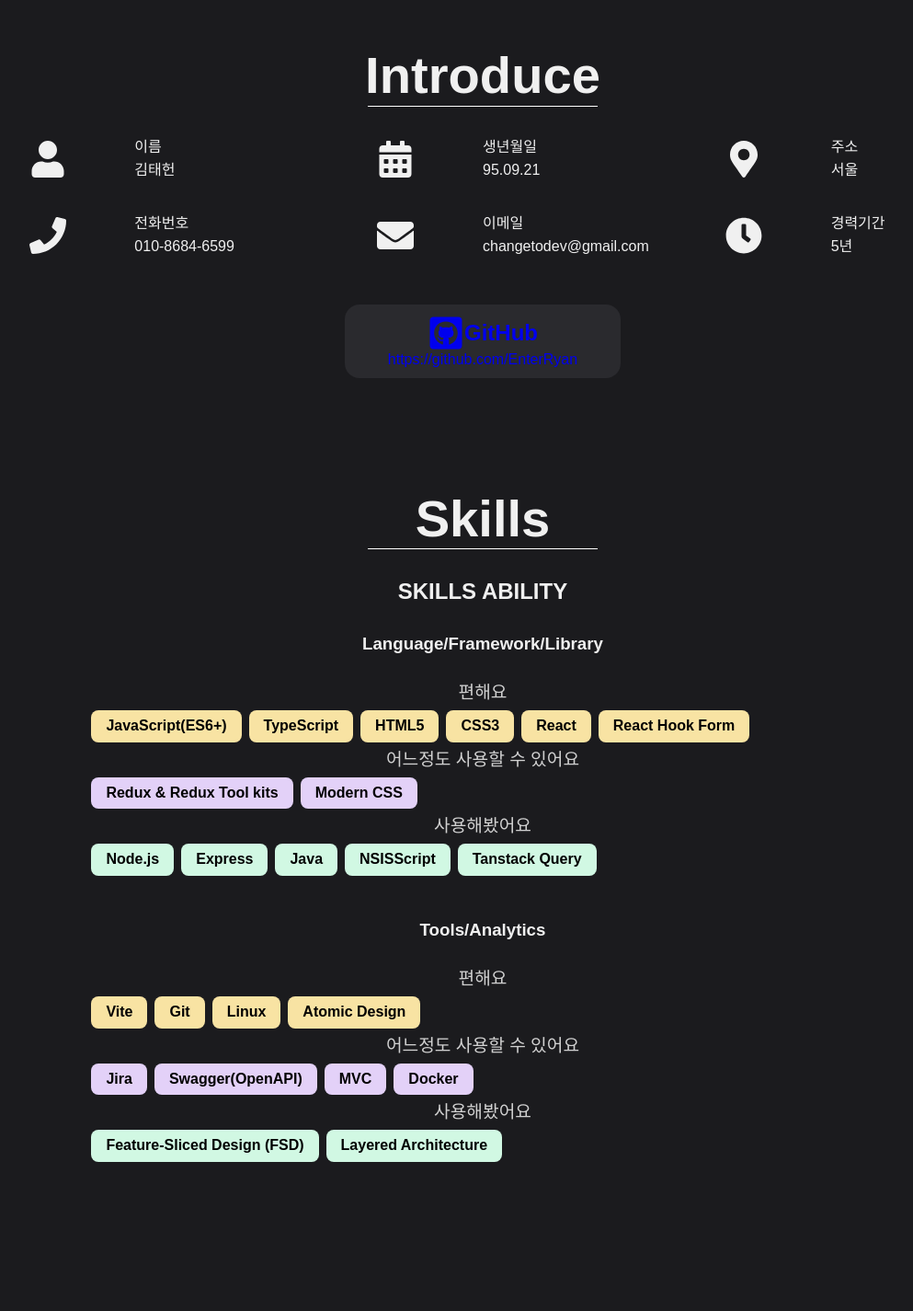
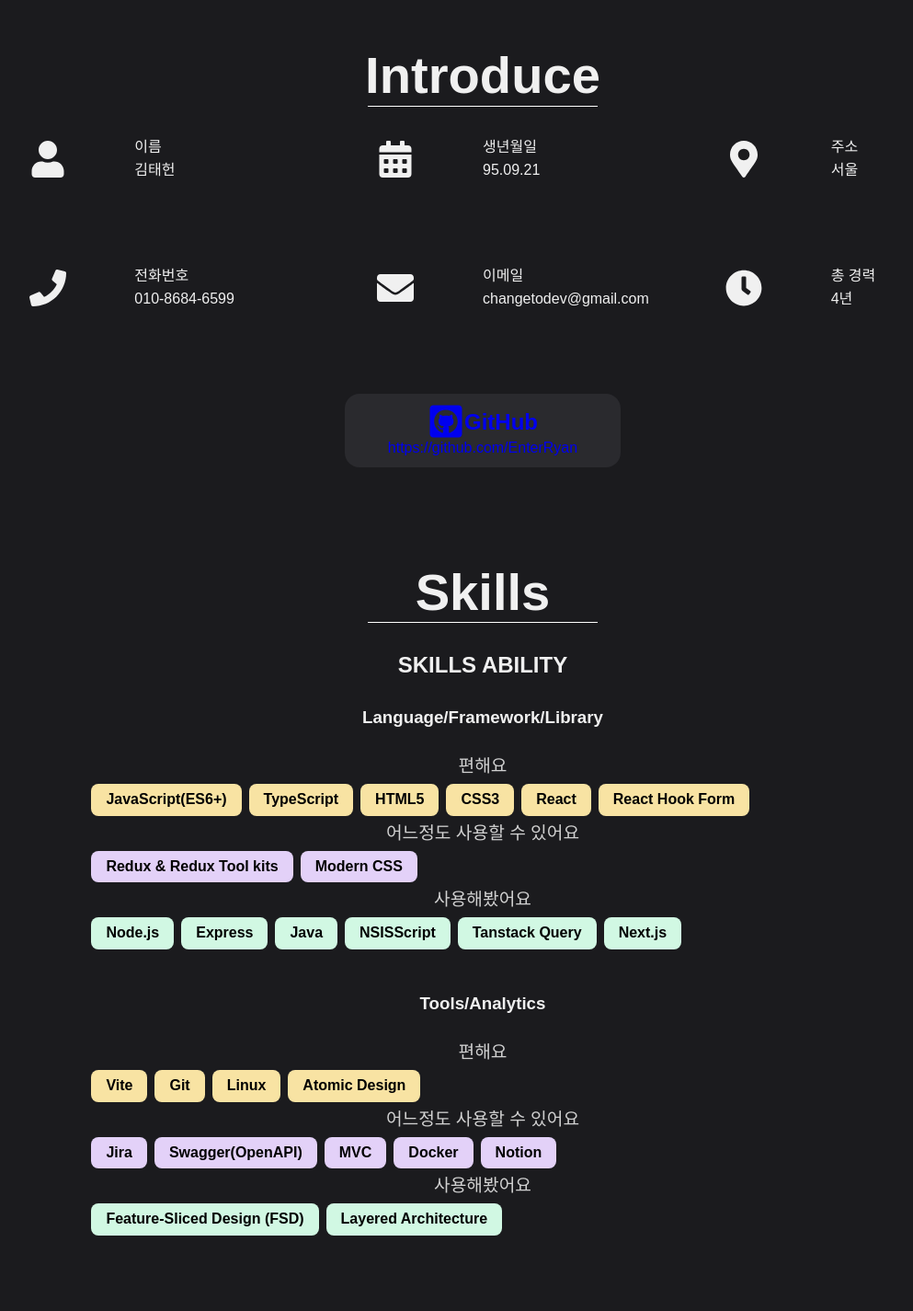
Before and after one commit to kimtaehun-dev/tagDev, a React (Vite) app: page / in a window 1280 px wide. Shown: the part 886-2311 px from the top of the page at 92% size, without its empty margins (115-1108 px from the left). Built offline with nearby package versions, Linux system fonts and the light colour scheme; a web font is replaced by a local one.

Commit message:
introduce쪽 애매한 넓이 일때 가운대 정렬 추가

```diff
--- a/src/components/organisms/article/introduce/Introduce.css
+++ b/src/components/organisms/article/introduce/Introduce.css
@@ -16,7 +16,7 @@
   display: flex;
   flex-direction: row;
   flex-wrap: wrap;
-  justify-content: space-between;
+  justify-content: center;
 }
 
 .icon-area svg {
@@ -42,12 +42,12 @@
   align-items: center;
 }
 
-.giturl{
+.git-url{
   text-decoration: none;
   margin: auto;
 }
 
-.giturl:visited{
+.git-url:visited{
   color: inherit;
 }
 
--- a/src/components/organisms/article/introduce/Introduce.tsx
+++ b/src/components/organisms/article/introduce/Introduce.tsx
@@ -15,7 +15,7 @@ const cardDatas: { icon: IconKey; CardTittle: string; CardValue: string }[] = [
   { icon: "주소아이콘", CardTittle: "주소", CardValue: "서울" },
   { icon: "전화아이콘", CardTittle: "전화번호", CardValue: "010-8684-6599" },
   { icon: "편지지아이콘", CardTittle: "이메일", CardValue: "changetodev@gmail.com" },
-  { icon: "기간아이콘", CardTittle: "경력기간", CardValue: "5년" },
+  { icon: "기간아이콘", CardTittle: "총 경력", CardValue: "4년" },
 ];
 
 type IconKey = "프로필아이콘" | "달력아이콘" | "주소아이콘" | "전화아이콘" | "편지지아이콘" | "기간아이콘";
@@ -38,7 +38,8 @@ export default function Introduce(){
           {cardDatas.map((item,index)=>(
             <IntroItemCard key={index} icon={iconMap[item.icon]} tittle={item.CardTittle} value={item.CardValue}/>
           ))}
-          <a className="giturl"href="https://github.com/EnterRyan" target="_blank" >
+        </div>
+          <a className="git-url"href="https://github.com/EnterRyan" target="_blank" >
             <div className='github-area'>
               <div className='github-tittle'>
                 <FaGithubSquare size={40}/>
@@ -49,7 +50,6 @@ export default function Introduce(){
               </div>
             </div>
           </a>
-        </div>
       </div>
     </article>
   )
--- a/src/components/organisms/article/skills/Skills.tsx
+++ b/src/components/organisms/article/skills/Skills.tsx
@@ -7,14 +7,14 @@ const skillCategories = [
     skills : {
       comfortable : ['JavaScript(ES6+)', 'TypeScript', 'HTML5', 'CSS3','React', 'React Hook Form'],
       usable : ['Redux & Redux Tool kits', 'Modern CSS'],
-      familiar : ['Node.js','Express', 'Java', 'NSISScript', 'Tanstack Query']
+      familiar : ['Node.js','Express', 'Java', 'NSISScript', 'Tanstack Query','Next.js']
     }
   },
   {
     tittle : "Tools/Analytics",
     skills : {
       comfortable :  ['Vite', 'Git', 'Linux', 'Atomic Design'],
-      usable :  [ 'Jira', 'Swagger(OpenAPI)', 'MVC','Docker' ],
+      usable :  [ 'Jira', 'Swagger(OpenAPI)', 'MVC','Docker','Notion' ],
       familiar :  ['Feature-Sliced Design (FSD)','Layered Architecture'],
     }
   }
```
